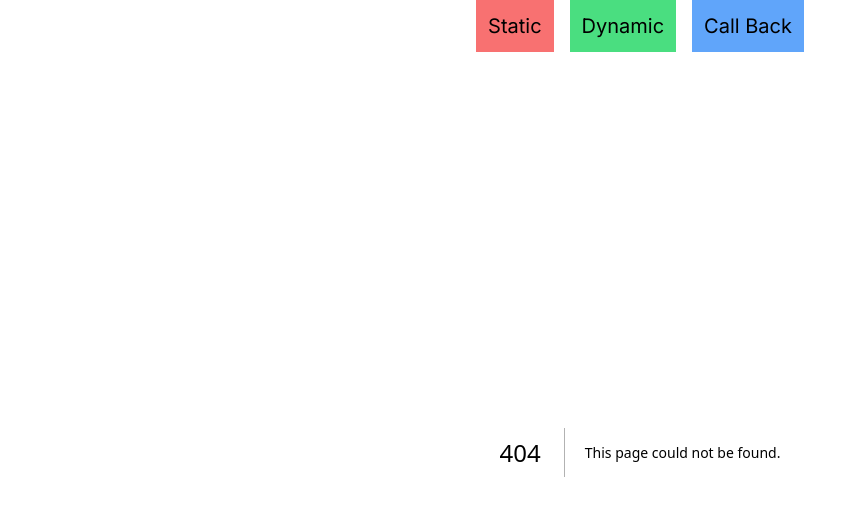
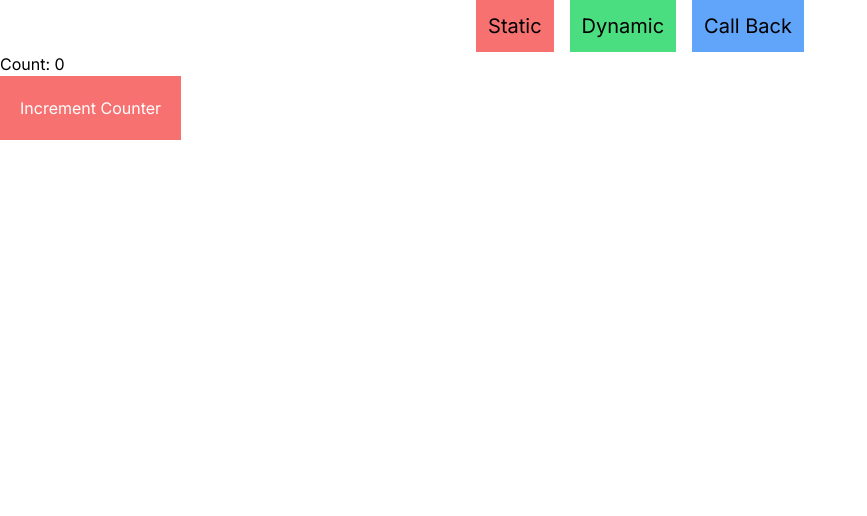
Before and after one commit to BSC-9/Next.js-Routings, a Next.js app: page /Hook_callback_practice in a window 1280 px wide. Before the commit this address had no page. Shown: the top 516 px of the page, without its empty margins (0-867 px from the left). Built offline with nearby package versions, Linux system fonts and the light colour scheme.

Commit message:
Minor Corrections

```diff
--- a/src/app/callback/page.jsx
+++ b/src/app/Hook_callback_practice/page.jsx
@@ -5,13 +5,13 @@ const ParentComponent = () => {
   const [count, setCount] = useState(0);
 
   const incrementCount = useCallback(() => {
-    setCount(Countnew => Countnew + 1);
+    setCount(countNew => countNew + 1);
   }, []);
 
   return (
     <div>
       <p>Count: {count}</p>
-      <button onClick={incrementCount}>Increment Counter</button>
+      <button onClick={incrementCount} className='p-5 bg-red-400 text-white'>Increment Counter</button>
     </div>
   );
 };
```
Also changed, not shown: src/app/Hook_usecontext_practice/page.jsx (renamed from src/app/usecontext/page.jsx).
